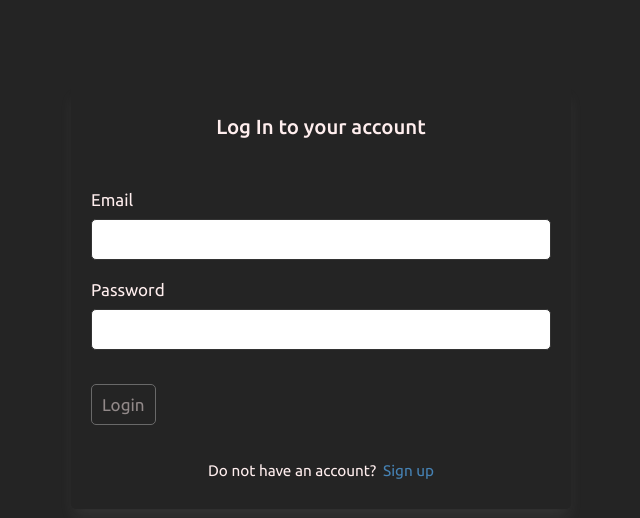
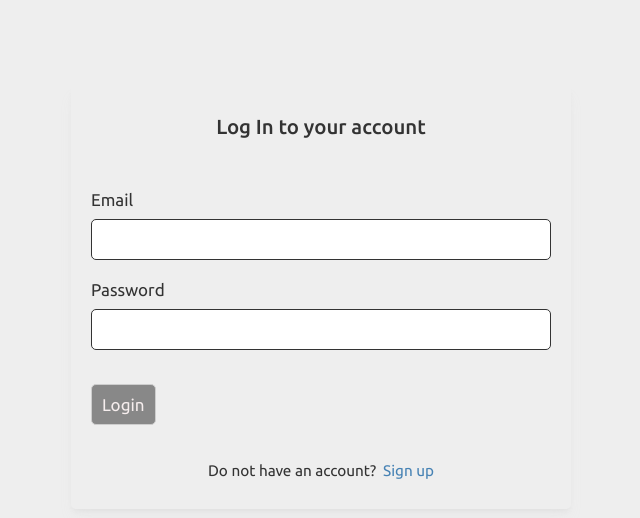
Before and after one commit to vickon16/PrivateChatApp, a React (Create React App) app: page /auth/login in a window 1280 px wide. Shown: the top 518 px of the page, without its empty margins (319-959 px from the left). Built offline with nearby package versions, Linux system fonts and the light colour scheme; no server answers; a web font is replaced by a local one.

Commit message:
testing commit

```diff
--- a/src/index.css
+++ b/src/index.css
@@ -25,7 +25,7 @@
     rgba(0, 0, 0, 0.05) 0px 4px 6px -2px;
 }
 
-:root:has(.dark-mode) {
+:root .dark-mode {
   --color1-Bg : #242424;
   --color2-White : #fee;
   --color3-Blue : steelblue; /* #0084ff; */
```
